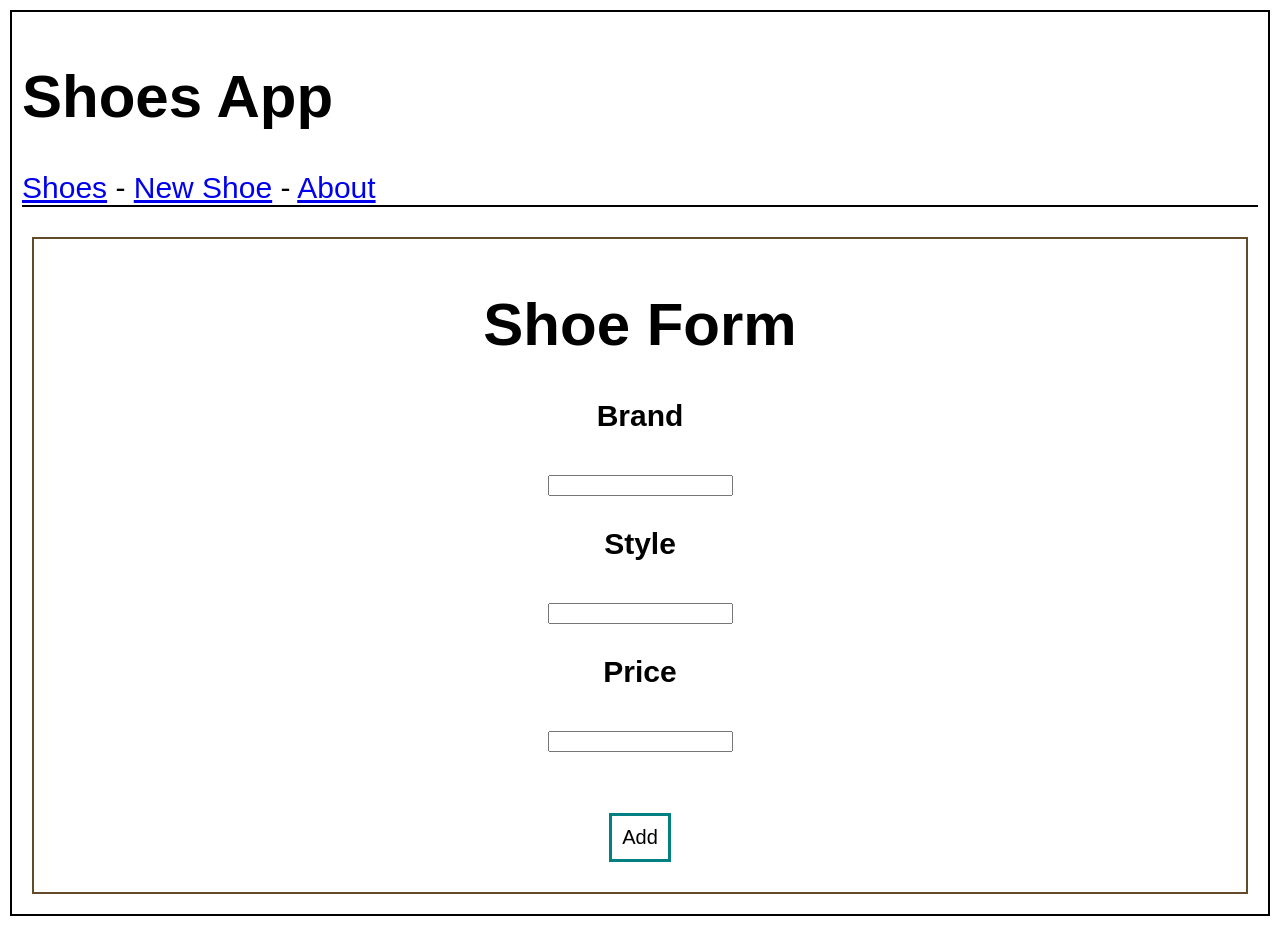
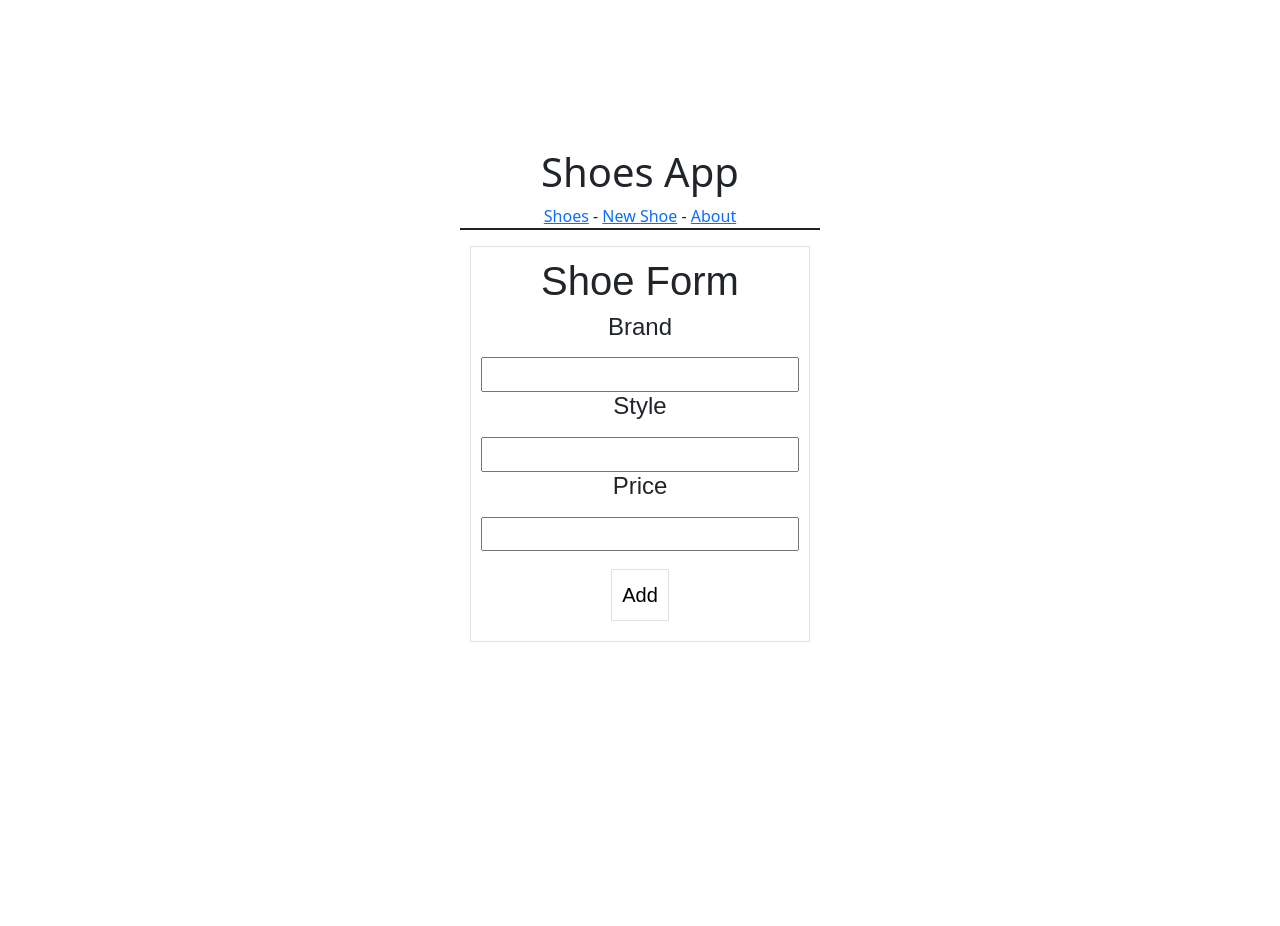
Before and after one commit to JoeJorgensen/shoes-react-rails, a React (Create React App) app in the folder client/: page /shoes/new in a window 1280 px wide. After the commit the page ends 800 px from the top, so only its background shows below. Built offline with nearby package versions, Linux system fonts and the light colour scheme; no server answers.

Commit message:
bootstrap added and styles updated

```diff
--- a/client/package.json
+++ b/client/package.json
@@ -7,7 +7,9 @@
     "@testing-library/react": "^12.0.0",
     "@testing-library/user-event": "^13.2.1",
     "axios": "^0.26.0",
+    "bootstrap": "5.1.3",
     "react": "^17.0.2",
+    "react-bootstrap": "^2.2.1",
     "react-dom": "^17.0.2",
     "react-router-dom": "6",
     "react-scripts": "5.0.0",
--- a/client/src/App.css
+++ b/client/src/App.css
@@ -1,3 +1,5 @@
+
+
 .App {
   text-align: center;
 }
@@ -70,3 +72,21 @@
     transform: rotate(360deg);
   }
 }
+
+body {
+  min-height: 100vh;
+  background: #212534;
+  display: flex;
+  align-items: center;
+  /* align-self: center; */
+  flex-direction: column;
+  justify-content: center;
+  /* flex-wrap: wrap; */
+  padding-top: 1.5rem;
+  padding-bottom: 1.5rem;
+  box-sizing: border-box;
+}
+
+card {
+
+}
--- a/client/src/App.js
+++ b/client/src/App.js
@@ -1,8 +1,9 @@
 import { Link, Outlet } from 'react-router-dom';
+import 'bootstrap/dist/css/bootstrap.min.css';
 
 function App() {
   return (
-    <div className='border' style={{fontSize:'30px'}}>
+    <div style = {{textAlign: 'center'}}>
       <h1>Shoes App</h1>
       <nav
         style={{
--- a/client/src/index.css
+++ b/client/src/index.css
@@ -6,8 +6,8 @@ body {
   -webkit-font-smoothing: antialiased;
   -moz-osx-font-smoothing: grayscale;
 }
-@import url('https://fonts.googleapis.com/css2?family=Smooch+Sans:wght@100&display=swap');
+/* @import url('https://fonts.googleapis.com/css2?family=Smooch+Sans:wght@500&display=swap');
 code {
   font-family: source-code-pro, Menlo, Monaco, Consolas, 'Courier New',
     monospace;
-}
+} */
--- a/client/src/pages/Shoe.js
+++ b/client/src/pages/Shoe.js
@@ -1,32 +1,49 @@
-import React, { useContext, useState } from 'react'
+import React, { useContext, useState } from 'react';
 import { useNavigate } from 'react-router-dom';
-import { DataContext } from '../providers/DataProvider'
-
+import { DataContext } from '../providers/DataProvider';
+import Button from 'react-bootstrap/esm/Button';
+import Card from 'react-bootstrap/esm/Card';
+import Badge from 'react-bootstrap/esm/Badge';
+import CardGroup from 'react-bootstrap/esm/CardGroup'
 
 const Shoe = (props)=>{
 const {deleteShoe}= useContext(DataContext);
 const navigate = useNavigate();
 const {id, brand, style, price} = props;
     return (
-        <div className='border'>
+
+        <div >
+            <CardGroup>
+            <Card>
             {/* <h1>Shoe</h1> */}
             <h3>
-            <p>{brand}</p>
-            <p>{style}</p>
-            <p>${price}</p>
+            <Badge>{brand}</Badge>
+            <br/>
+            <br/>
+
+            <Badge>{style}</Badge>
+            <br/>
+            <br/>
+
+            <Badge>${price}</Badge>
+            <br/>
+            <br/>
+
             </h3>
             <div className='border'
             style={{ textAlign: 'center',display: 'flex', justifyContent: 'space-around'}}>
 
-            <p className='border' onClick={()=> navigate(`/shoes/${id}/edit`,{
+            <Button className='border' onClick={()=> navigate(`/shoes/${id}/edit`,{
                 state: {id, brand, style, price}
                 })}
                 >Edit
-                </p>
-            <p className='border' onClick={()=>deleteShoe(id)}>Delete</p>
-            <p className='border' onClick={()=> navigate(`/shoes/${id}`, {state: props})}>Show</p>
+                </Button>
+            <Button className='border' onClick={()=>deleteShoe(id)}>Delete</Button>
+            <Button className='border' onClick={()=> navigate(`/shoes/${id}`, {state: props})}>Show</Button>
 
             </div>
+            </Card>
+            </CardGroup>
         </div>
     )
 }
--- a/client/src/pages/ShoeShow.js
+++ b/client/src/pages/ShoeShow.js
@@ -14,17 +14,25 @@ const ShoeShow = (props)=>{
 
     const params = useParams()
     const {shoes} = useContext(DataContext)
-    const [shoe, setShoe]= useState(null)
+    const [shoe, setShoe]= useState({})
 
     const getShoe = async()=>{
 
         try{
         let res = await axios.get(`/api/shoes/${params.id}`)
         setShoe(res.data)
-
+        // renderShoe()
         console.log(res)
         }catch(err){
             alert('error showing shoe')
+        }
+
+        const renderShoe = ()=>{
+            return (
+                <>
+                <h3>{shoe}</h3>
+                </>
+            )
         }
 
         //  let shoe = shoes.find(s=> s.id === parseInt(params.id))
@@ -39,6 +47,8 @@ const ShoeShow = (props)=>{
             <h1>Show Shoe </h1>
             {/* <p >Brand:</p> */}
             <p className='border' >{JSON.stringify(shoe)}</p>
+            <p>{}</p>
+            {/* {renderShoe()} */}
             {/* <p>{shoes.price}</p> */}
            {/* <code>{JSON.stringify(shoe)}</code> */}
            {/* <p>Brand: {params.brand}</p>  */}
--- a/client/src/pages/Shoes.js
+++ b/client/src/pages/Shoes.js
@@ -21,7 +21,7 @@ const Shoes = (props)=>{
 
         style={{ textAlign: 'center'}}>
             <h1>Shoes</h1>
-            <button className='border'
+            <button
             style=
             {{textAlign:'center',
             color: 'black',
--- /dev/null
+++ b/client/src/styles/Button.js
@@ -0,0 +1 @@
+import Button from 'react-bootstrap/Button';
```
Also changed, not shown: 2 other files (tests, documents, lock files or other folders).
